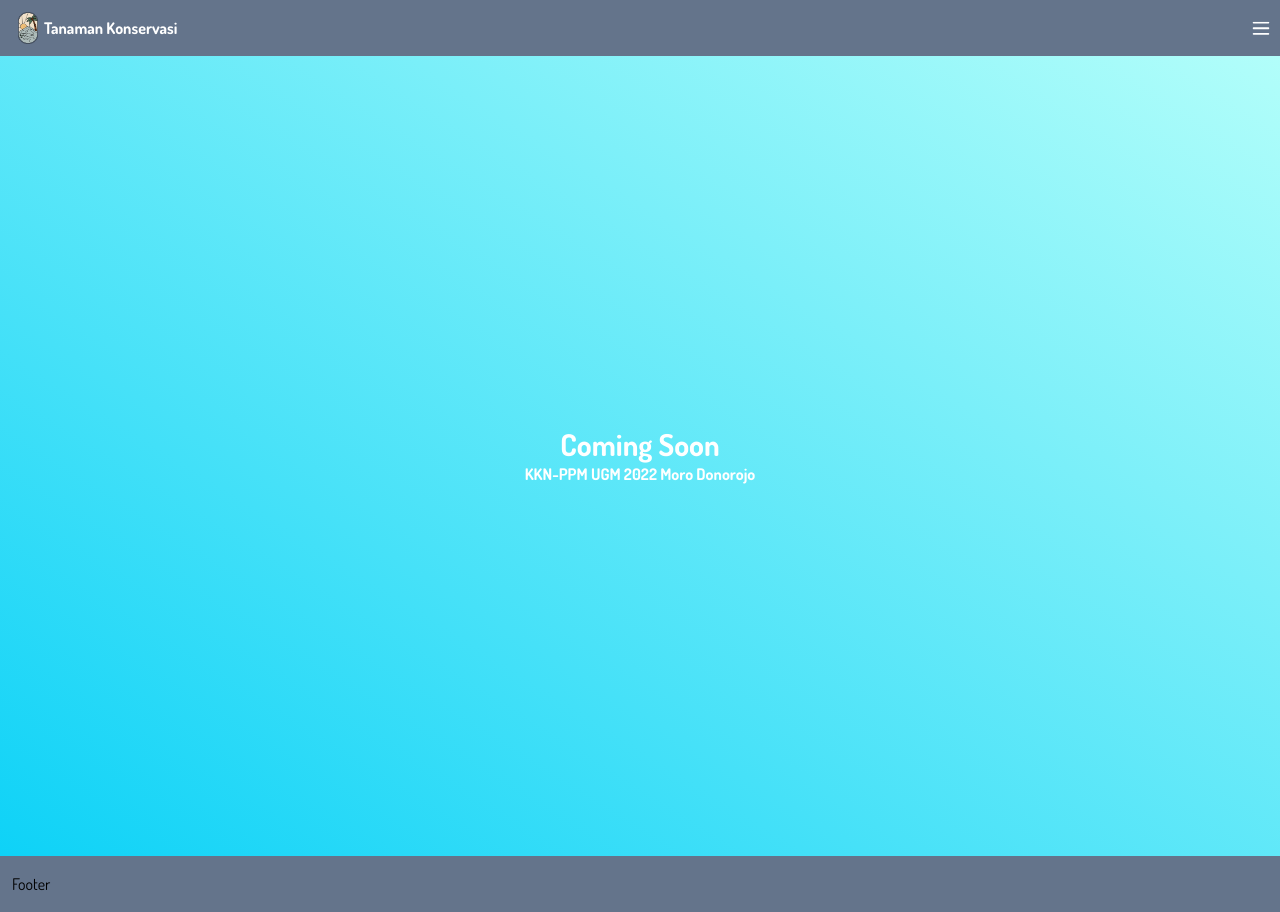
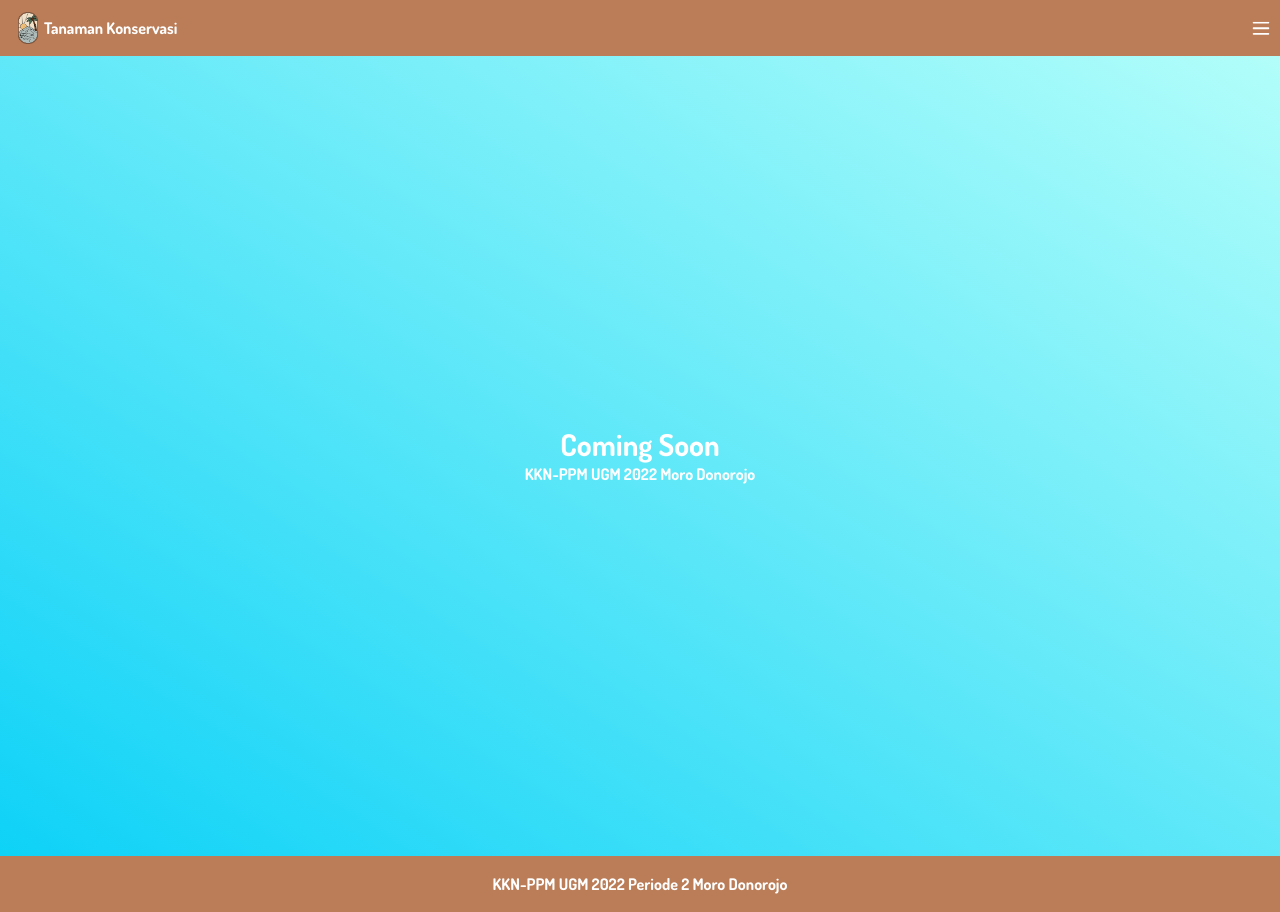
Before and after one commit to morodonorojo/web-tanaman-konservasi, a Next.js app: page / in a window 1280 px wide. Built offline with nearby package versions, Linux system fonts and the light colour scheme.

Commit message:
feat: Added basic layout

```diff
--- a/src/components/Layout/Footer/index.js
+++ b/src/components/Layout/Footer/index.js
@@ -2,8 +2,10 @@ import React from "react";
 
 const Footer = () => {
   return (
-    <div className="sticky z-50 top-0 w-full h-14 p-3 bg-slate-500 flex flex-row justify-between items-center">
-      Footer
+    <div className="sticky z-50 top-0 w-full h-14 p-3 bg-beachbrown-900 flex flex-row justify-center items-center">
+      <h2 className="text-center font-bold text-white">
+        KKN-PPM UGM 2022 Periode 2 Moro Donorojo
+      </h2>
     </div>
   );
 };
--- a/src/components/Layout/Navbar/index.js
+++ b/src/components/Layout/Navbar/index.js
@@ -9,7 +9,7 @@ const Navbar = () => {
   const [isMenuOpen, setIsMenuOpen] = useState(false);
 
   return (
-    <nav className="sticky z-50 top-0 w-full h-14 p-3 bg-slate-500 flex flex-row justify-between items-center">
+    <nav className="sticky z-50 top-0 w-full h-14 p-3 bg-beachbrown-900 flex flex-row justify-between items-center">
       <Link href="/" passHref>
         <div className="flex flex-row cursor-pointer">
           <div className="kkn-logo relative w-8 h-8 items-center">
--- a/tailwind.config.js
+++ b/tailwind.config.js
@@ -20,12 +20,14 @@ module.exports = {
           900: "#707654",
         },
         mutedgray: {
+          25: "#E4E4E4",
           50: "#CBC2B9",
           100: "#AFA8A0",
           500: "#9D9389",
           900: "#908478",
         },
         beachblue: "#30BBB4",
+        offblack: "#2D2D2D",
       },
     },
   },
```
